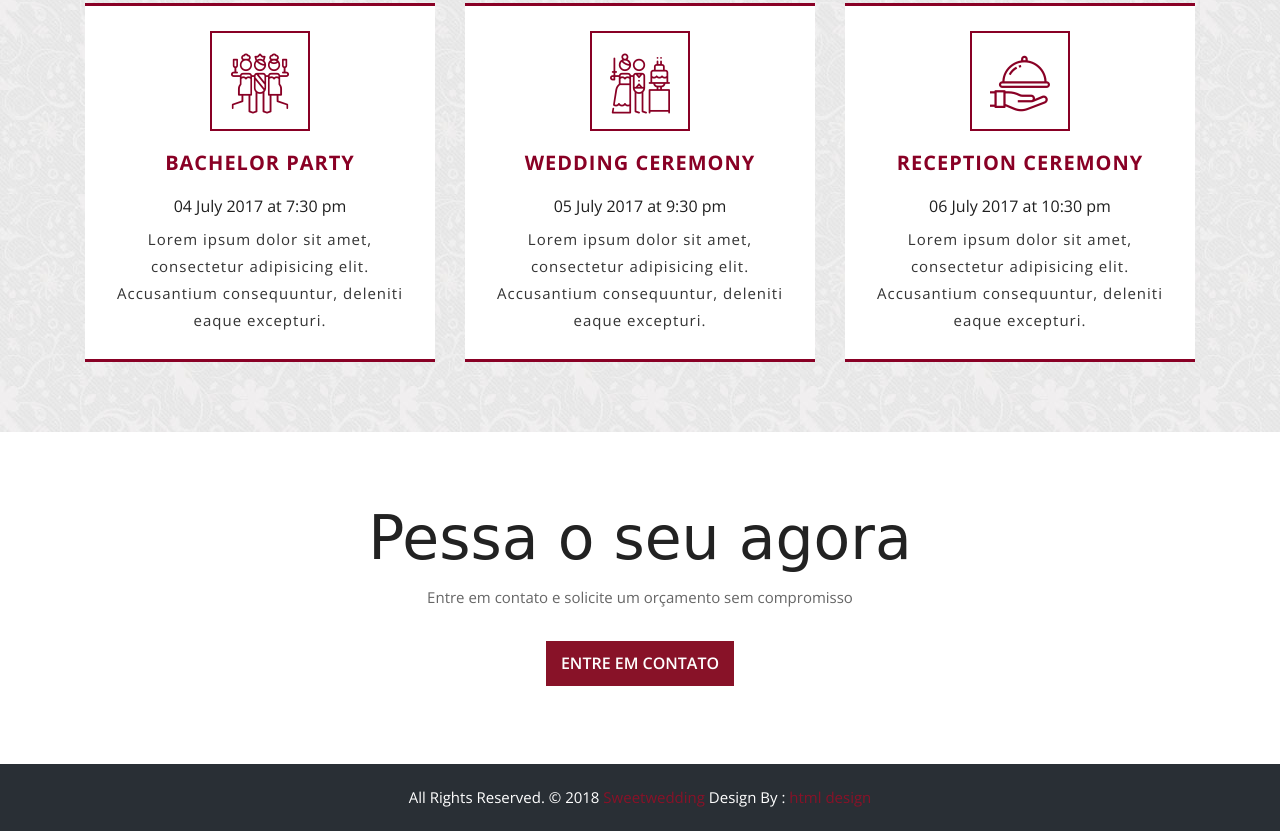
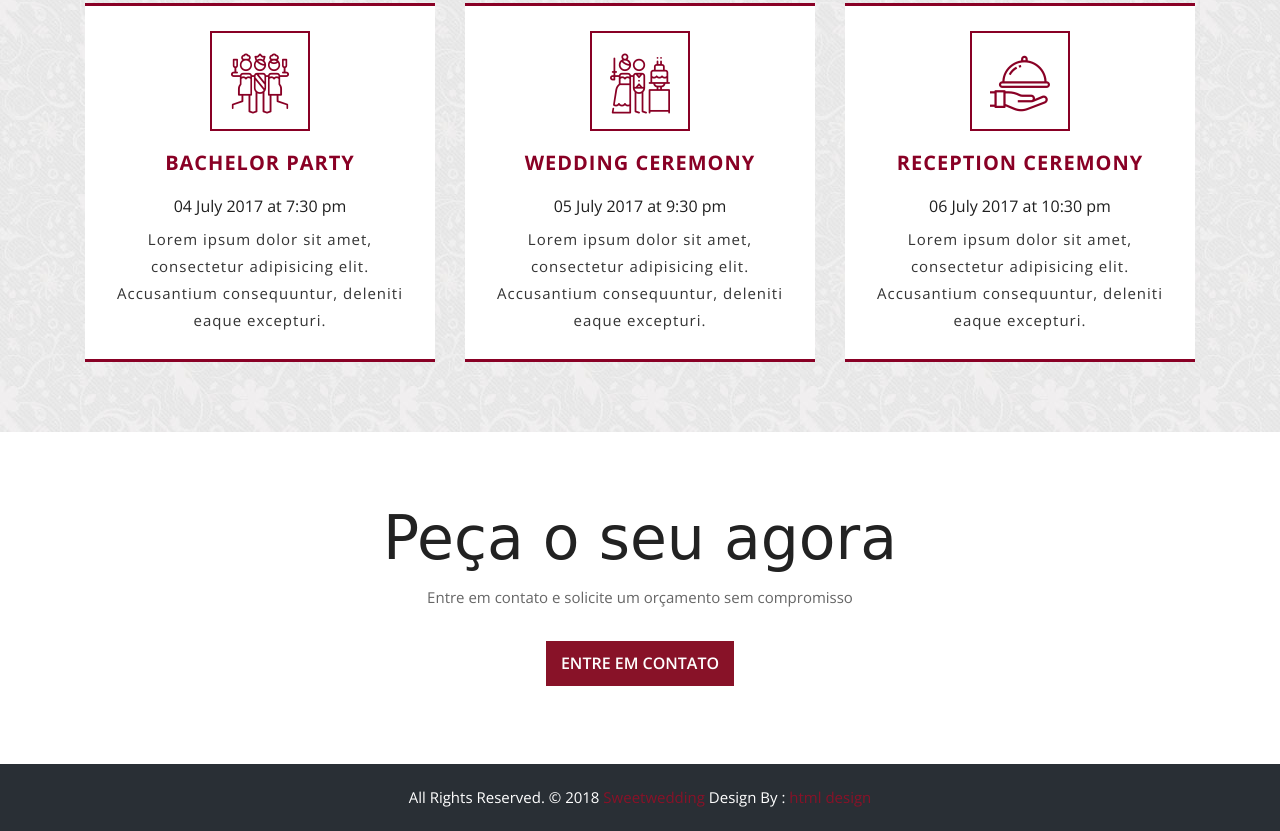
Before and after one commit to silvairsoares/cartoesinterativos, a plain HTML site: page site/index.html in a window 1280 px wide. Shown: the part 2836-3667 px from the top of the page. Drawn offline with nearby package versions, Linux system fonts and the light colour scheme; a web font is replaced by a local one.

Commit message:
Update index.html

```diff
--- a/site/index.html
+++ b/site/index.html
@@ -274,7 +274,7 @@
 			<div class="row">
 				<div class="col-lg-12">
 					<div class="title-box">
-						<h2>Pessa o seu agora</h2>
+						<h2>Peça o seu agora</h2>
 						<p>Entre em contato e solicite um orçamento sem compromisso</p>
 					</div>
 				</div>
```
